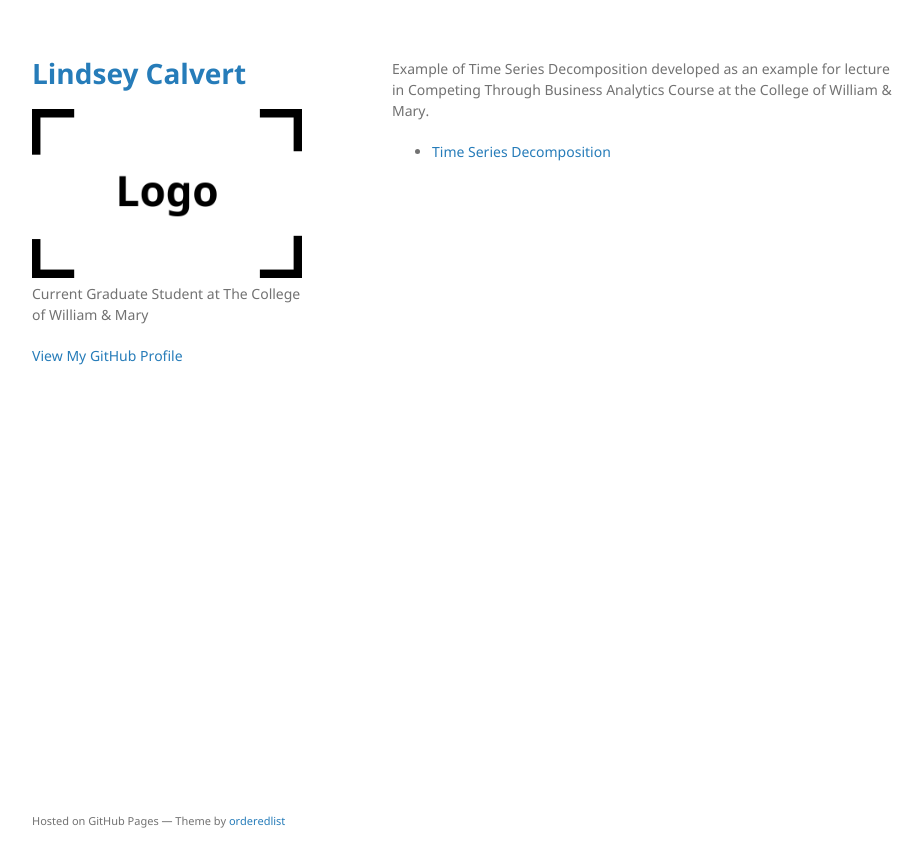
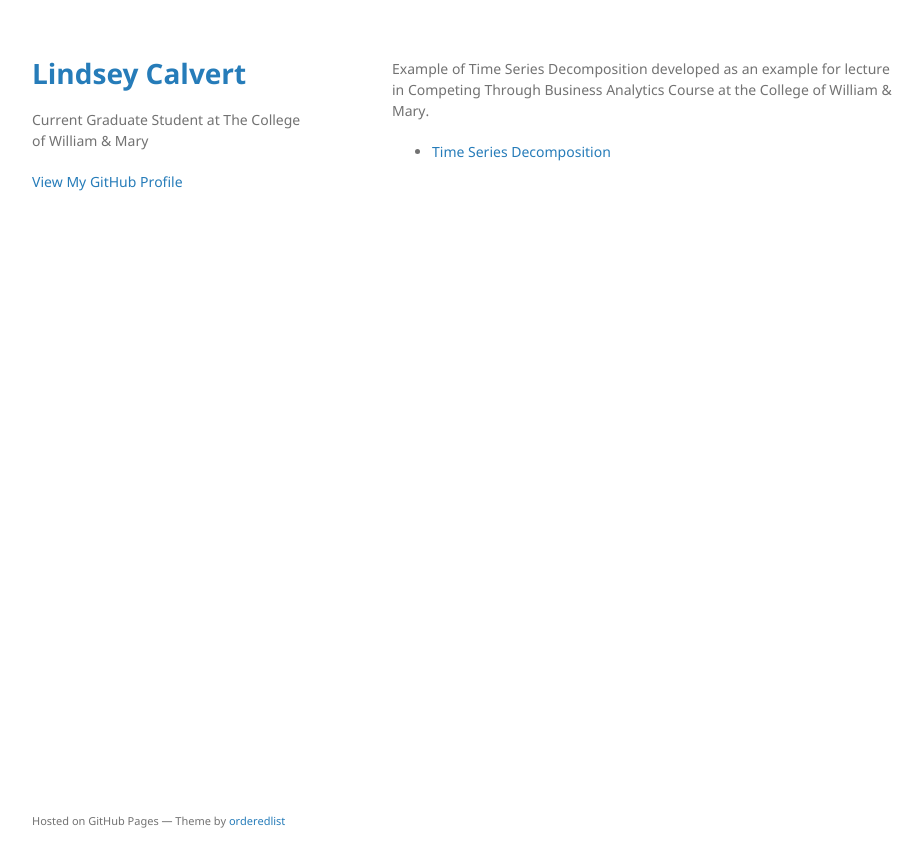
Before and after one commit to lindsey-calvert/lindsey-calvert.github.io, a Jekyll site: the page built from index.md, in a window 1280 px wide. Shown: the top 867 px of the page, without its empty margins (178-1100 px from the left). Built offline with Jekyll 4.4.1, drawn with Linux system fonts in a browser that asks for light colours; our own code applies the rules of GitHub Pages for plain Markdown files.

Commit message:
Update _config.yml

```diff
--- a/_config.yml
+++ b/_config.yml
@@ -1,5 +1,5 @@
 title: Lindsey Calvert
-logo: /assets/img/logo.png
+logo:
 description: Current Graduate Student at The College of William & Mary
 show_downloads: false
 google_analytics:
```
